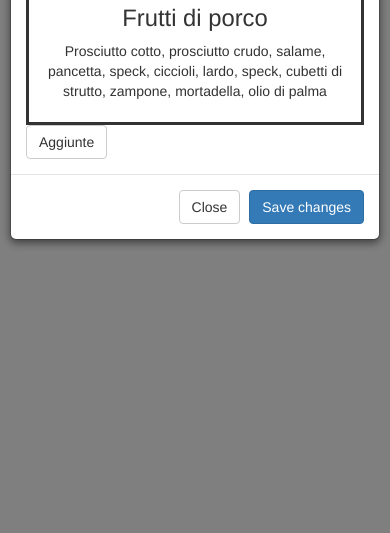
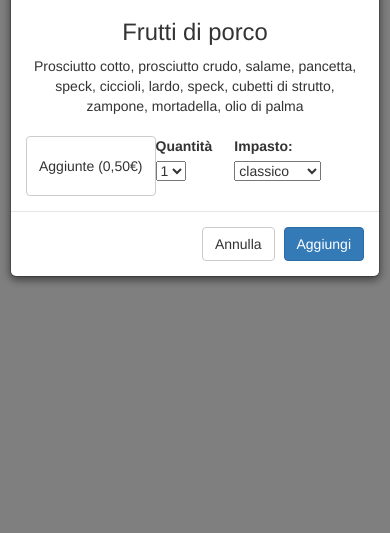
Before and after one commit to KnightOfDolAmroth/Food-service-website, a PHP site: page /html/modal.html in a window 390 px wide, after a click on "Launch demo modal". Shown: the part 311-844 px from the top of the page. Run offline with PHP 8.4, Linux system fonts and the light colour scheme; some libraries are stand-ins or nearby versions.

Commit message:
modifiche al modal: aggiunti impasto e qta

```diff
--- a/src/css/modal.css
+++ b/src/css/modal.css
@@ -6,12 +6,29 @@
   max-width:50px;
 }
 
+#collapse-supp{
+  padding-top: 2%;
+}
 .card-title{
   margin-top: 10;
   font-size: 170%;
 }
 
+.modal-body{
+  display: flex;
+  justify-content: space-around;
+}
 
+.modal-title{
+  font-size: 30px;
+  text-align: center;
+}
+
+.form-inline{
+  display: flex;
+  justify-content: space-around;
+  flex-direction: row-reverse;
+}
 .card-img{
   height: 170px;
   width: 250px;
@@ -24,8 +41,7 @@
 .card{
   display: flex;
   justify-content: space-around;
-  border: solid;
-
+  padding-bottom: 10%;
 }
 
 .supp-list{
--- a/src/html/modal.html
+++ b/src/html/modal.html
@@ -37,11 +37,36 @@
 
                   <div class="supplements">
 
-                    <button class="btn btn-default" type="button" data-toggle="collapse" data-target="#collapseExample" aria-expanded="false" aria-controls="collapseExample">
-                      Aggiunte
-                    </button>
+                    <div class="form-inline">
+                      <div class="form-group">
+                       <label for="imp">Impasto:</label>
+                       <select class="selectpicker" id="imp">
+                         <option>classico</option>
+                         <option>farro</option>
+                         <option>integrale</option>
+                         <option>olio d'oliva</option>
+                       </select>
+                     </div>
 
-                    <div class="collapse" id="collapseExample">
+
+                        <div class="form-group">
+                         <label for="qta">Quantità</label>
+                         <select class="selectpicker" id="qta">
+                           <option>1</option>
+                           <option>2</option>
+                           <option>3</option>
+                           <option>4</option>
+                           <option>5</option>
+                         </select>
+                       </div>
+
+                      <button class="btn btn-default" type="button" data-toggle="collapse" data-target="#collapse-supp" aria-expanded="false" aria-controls="collapse-supp">
+                        Aggiunte (0,50€)
+                      </button>
+
+                    </div>
+
+                    <div class="collapse" id="collapse-supp">
                       <div class="well">
                           <div class="supp-container"></div>
                           <form class="supplements-list">
@@ -131,8 +157,8 @@
             </div>
 
             <div class="modal-footer">
-              <button type="button" class="btn btn-default" data-dismiss="modal">Close</button>
-              <button type="button" class="btn btn-primary">Save changes</button>
+              <button type="button" class="btn btn-default" data-dismiss="modal">Annulla</button>
+              <button type="button" class="btn btn-primary">Aggiungi</button>
             </div>
           </div>
         </div>
```
Also changed, not shown: other parts of src/html/modal.html (+18 -17 lines).
